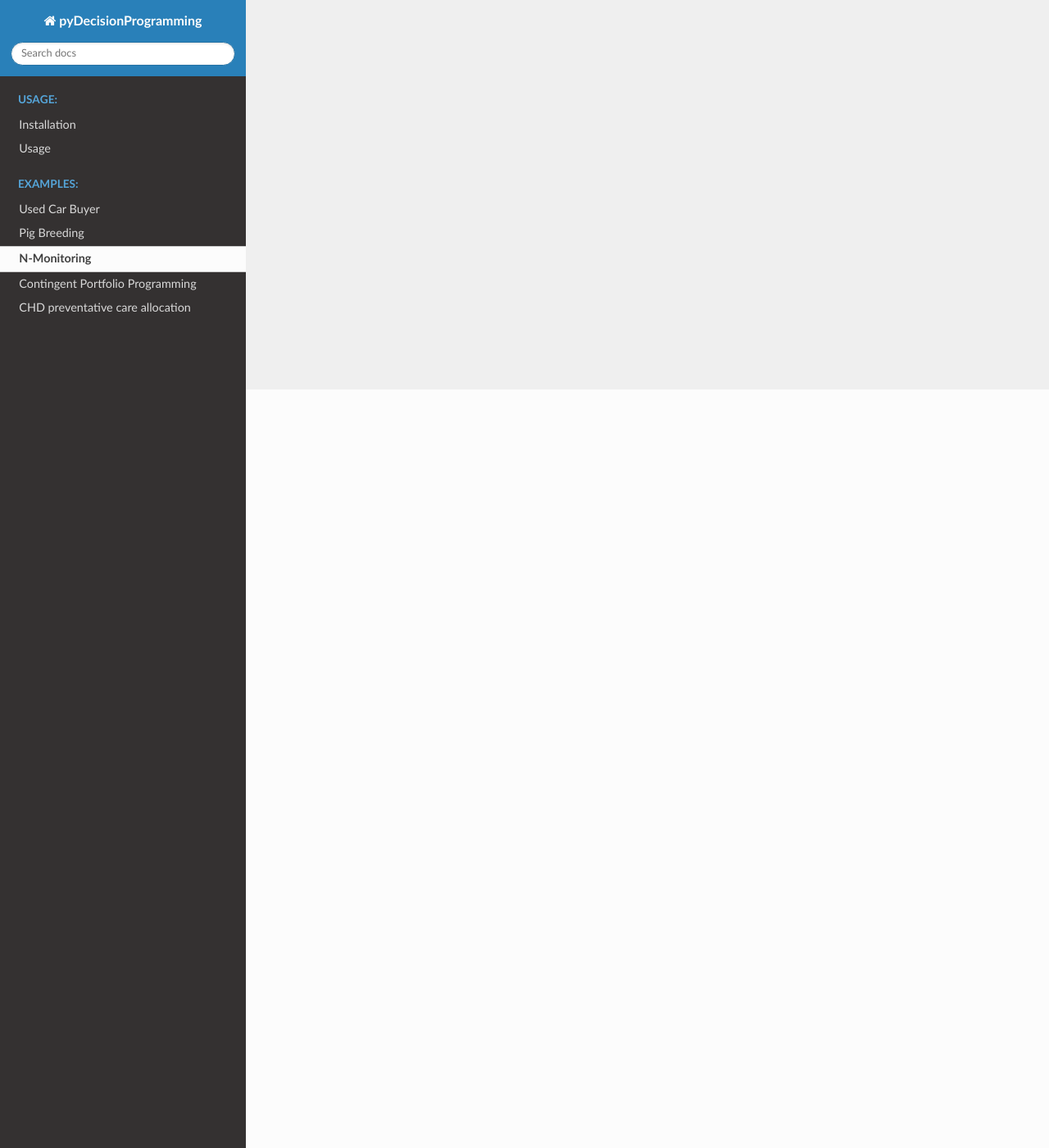
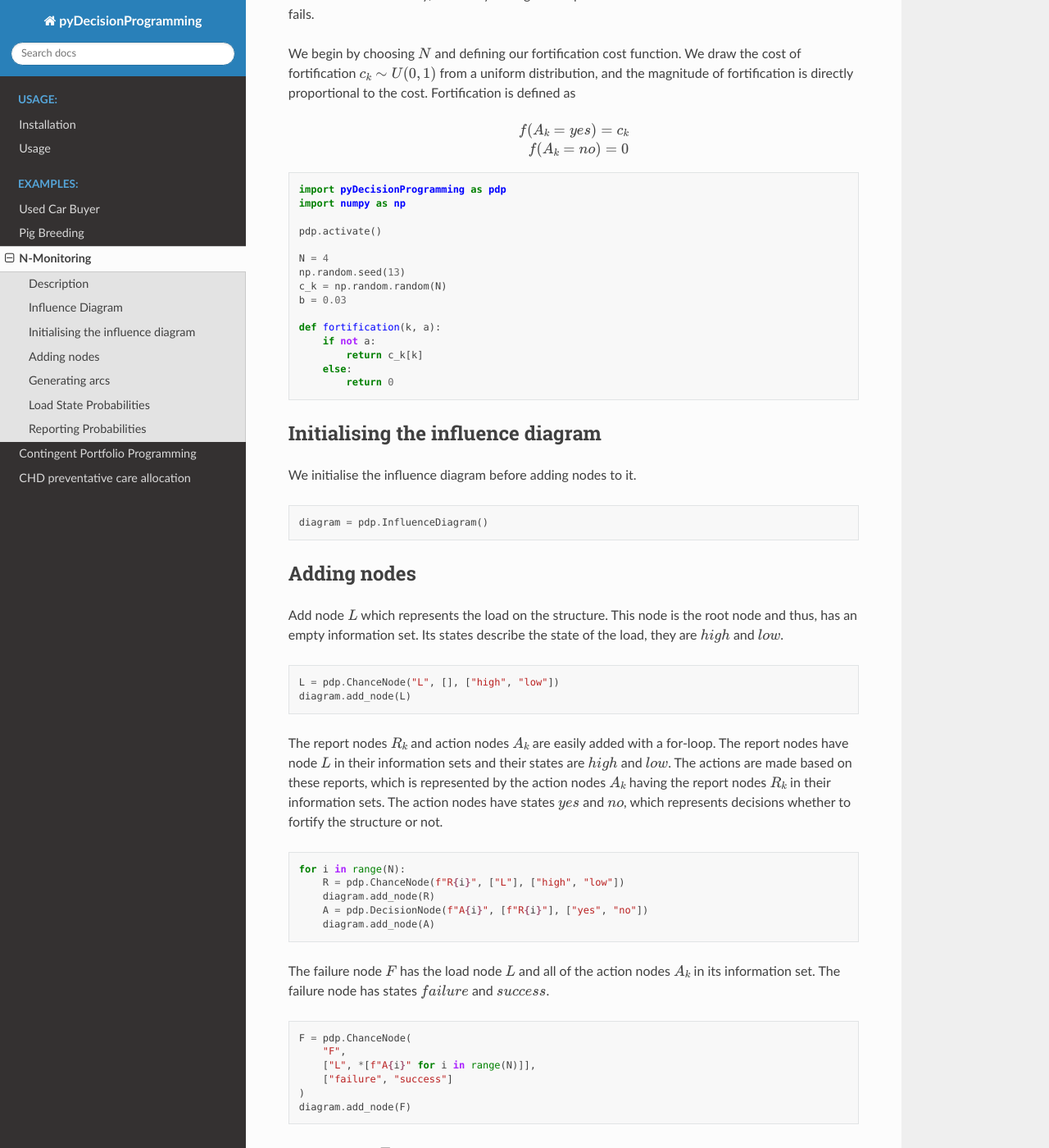
Before and after one commit to gamma-opt/pyDecisionProgramming, a Sphinx documentation site: the page built from docs/N-monitoring.rst, in a window 1280 px wide and 1400 px high, scrolled down 925 px. Shown: the whole window at 82% size. Built offline with Sphinx 7.4.7 and the Read the Docs theme 2.0.0, drawn with Linux system fonts in a browser that asks for light colours; some of the changed text lies outside the part shown.

Commit message:
Fix links to usage

```diff
--- a/docs/N-monitoring.rst
+++ b/docs/N-monitoring.rst
@@ -1,2 +1,170 @@
 N-Monitoring
 ============
+
+Description
+...........
+
+The :math:`N`-monitoring problem is described in  [#Salo]_,
+sections 4.1 and 6.1.
+
+Influence Diagram
+.................
+
+.. image:: figures/n-month-pig-breeding.svg
+  :alt: The influence diagram of the N-monitoring problem described be
+
+The influence diagram of the generalized
+:math:`N`-monitoring problem where :math:`N\ge 1` and
+indices :math:`k=1,...,N`. The nodes are associated with
+states as follows. Load state :math:`L=\{high, low\}`
+denotes the load on a structure, report states
+:math:`R_k=\{high, low\}` report the load state to the
+action states :math:`A_k=\{yes, no\}` which represent
+different decisions to fortify the structure. The failure
+state :math:`F=\{failure, success\}` represents whether or
+not the (fortified) structure fails under the load
+:math:`L`. Finally, the utility at target :math:`T` depends
+on the fortification costs and whether F fails.
+
+We begin by choosing :math:`N` and defining our
+fortification cost function. We draw the cost of
+fortification :math:`c_k∼U(0,1)` from a uniform
+distribution, and the magnitude of fortification is
+directly proportional to the cost. Fortification is defined
+as
+
+.. math::
+
+   f(A_k = yes) = c_k\\
+   f(A_k = no) = 0
+
+.. code-block:: Python
+
+  import pyDecisionProgramming as pdp
+  import numpy as np
+
+  pdp.activate()
+
+  N = 4
+  np.random.seed(13)
+  c_k = np.random.random(N)
+  b = 0.03
+
+  def fortification(k, a):
+      if not a:
+          return c_k[k]
+      else:
+          return 0
+
+
+Initialising the influence diagram
+..................................
+
+We initialise the influence diagram before adding nodes to
+it.
+
+.. code-block:: Python
+
+  diagram = pdp.InfluenceDiagram()
+
+
+Adding nodes
+............
+
+Add node :math:`L` which represents the load on the
+structure. This node is the root node and thus, has an
+empty information set. Its states describe the state of the
+load, they are :math:`high` and :math:`low`.
+
+.. code-block:: Python
+
+  L = pdp.ChanceNode("L", [], ["high", "low"])
+  diagram.add_node(L)
+
+The report nodes :math:`R_k` and action nodes :math:`A_k`
+are easily added with a for-loop. The report nodes have
+node :math:`L` in their information sets and their states
+are :math:`high` and :math:`low`. The actions are made
+based on these reports, which is represented by the action
+nodes :math:`A_k` having the report nodes :math:`R_k` in
+their information sets. The action nodes have states
+:math:`yes` and :math:`no`, which represents decisions
+whether to fortify the structure or not.
+
+.. code-block:: Python
+
+  for i in range(N):
+      R = pdp.ChanceNode(f"R{i}", ["L"], ["high", "low"])
+      diagram.add_node(R)
+      A = pdp.DecisionNode(f"A{i}", [f"R{i}"], ["yes", "no"])
+      diagram.add_node(A)
+
+The failure node :math:`F` has the load node :math:`L` and
+all of the action nodes :math:`A_k`
+in its information set. The failure node has states
+:math:`failure` and :math:`success`.
+
+.. code-block:: Python
+
+  F = pdp.ChanceNode(
+      "F",
+      ["L", *[f"A{i}" for i in range(N)]],
+      ["failure", "success"]
+  )
+  diagram.add_node(F)
+
+The value node :math:`T` is added as follows.
+
+.. code-block:: Python
+
+  T = pdp.ValueNode("T", ["F", *[f"A{i}" for i in range(N)]])
+  diagram.add_node(T)
+
+
+Generating arcs
+...............
+
+Now that all of the nodes have been added to the influence
+diagram we generate the arcs between the nodes. This step
+automatically orders the nodes, gives them indices and
+reorganises the information into the appropriate form.
+
+.. code-block:: Python
+
+  diagram.generate_arcs()
+
+
+Load State Probabilities
+........................
+
+After generating the arcs, the probabilities and utilities
+can be added. The probability that the load is high,
+:math:`\mathcal P(L=high)`, is drawn from a uniform
+distribution. For different syntax options for adding
+probabilities and utilities, see the
+`usage page <usage.html>`_.
+
+.. code-block:: Python
+
+   r = np.random.random()
+   X_L = [r, 1.0-r]
+   diagram.set_probabilities("L", X_L)
+
+
+Reporting Probabilities
+.......................
+
+The probabilities of the report states correspond to the
+load state. We draw the values :math:`x∼U(0,1)` and
+:math:`y∼U(0,1)` from uniform distributions.
+
+
+
+
+
+
+
+
+.. rubric:: References
+
+.. [#Salo] Salo, A., Andelmin, J., & Oliveira, F. (2019). Decision Programming for Multi-Stage Optimization under Uncertainty, 1–35. Retrieved from http://arxiv.org/abs/1910.09196
--- a/docs/pig-breeder.rst
+++ b/docs/pig-breeder.rst
@@ -156,7 +156,7 @@ Notice, that the probability vector is ordered
 according to the order that the states were given
 in when defining node :math:`h_1`. More
 information on the syntax of adding probabilities
-is found on the `usage page <usage>`_.
+is found on the `usage page <usage.html>`_.
 
 .. code-block:: Python
 
--- a/docs/used-car-buyer.rst
+++ b/docs/used-car-buyer.rst
@@ -180,7 +180,7 @@ thus be defined for all combinations of states in :math:`O`,
 distribution over the states of node :math:`R` for each
 information state in the following way. More information on
 defining probability matrices can be found on the
-`usage page <usage>`_.
+`usage page <usage.html>`_.
 
 .. code-block:: Python
 
@@ -231,7 +231,7 @@ made in node AA. Notice that the utility values for the second
 row are added as a vector, in this case it is important to
 give the utility values in the correct order. The order of the
 columns is determined by the order in which the states are
-given when declaring node AA. See the `usage page <usage>`_
+given when declaring node AA. See the `usage page <usage.html>`_
 for more information on the syntax.
 
 .. code-block:: Python
```
